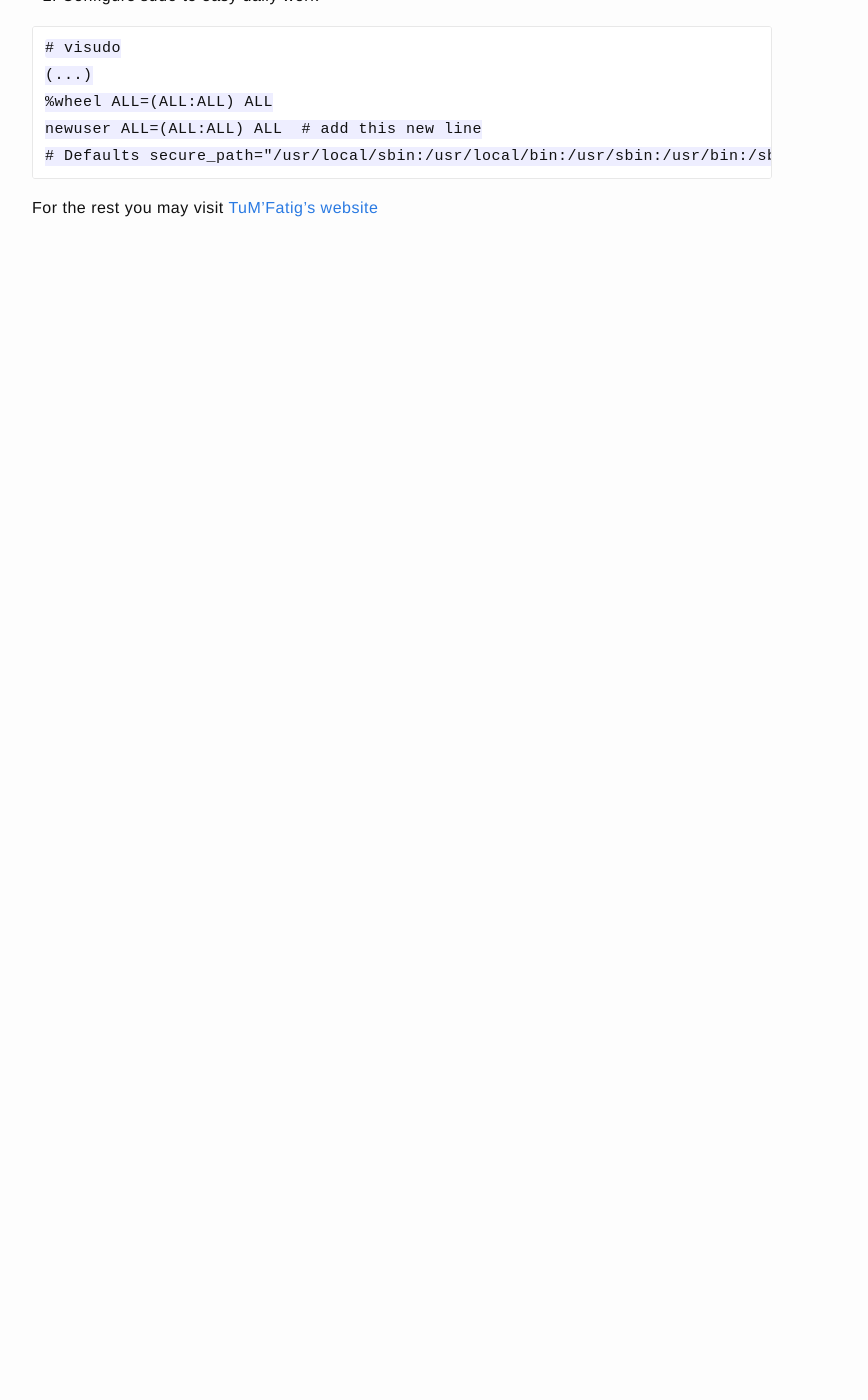
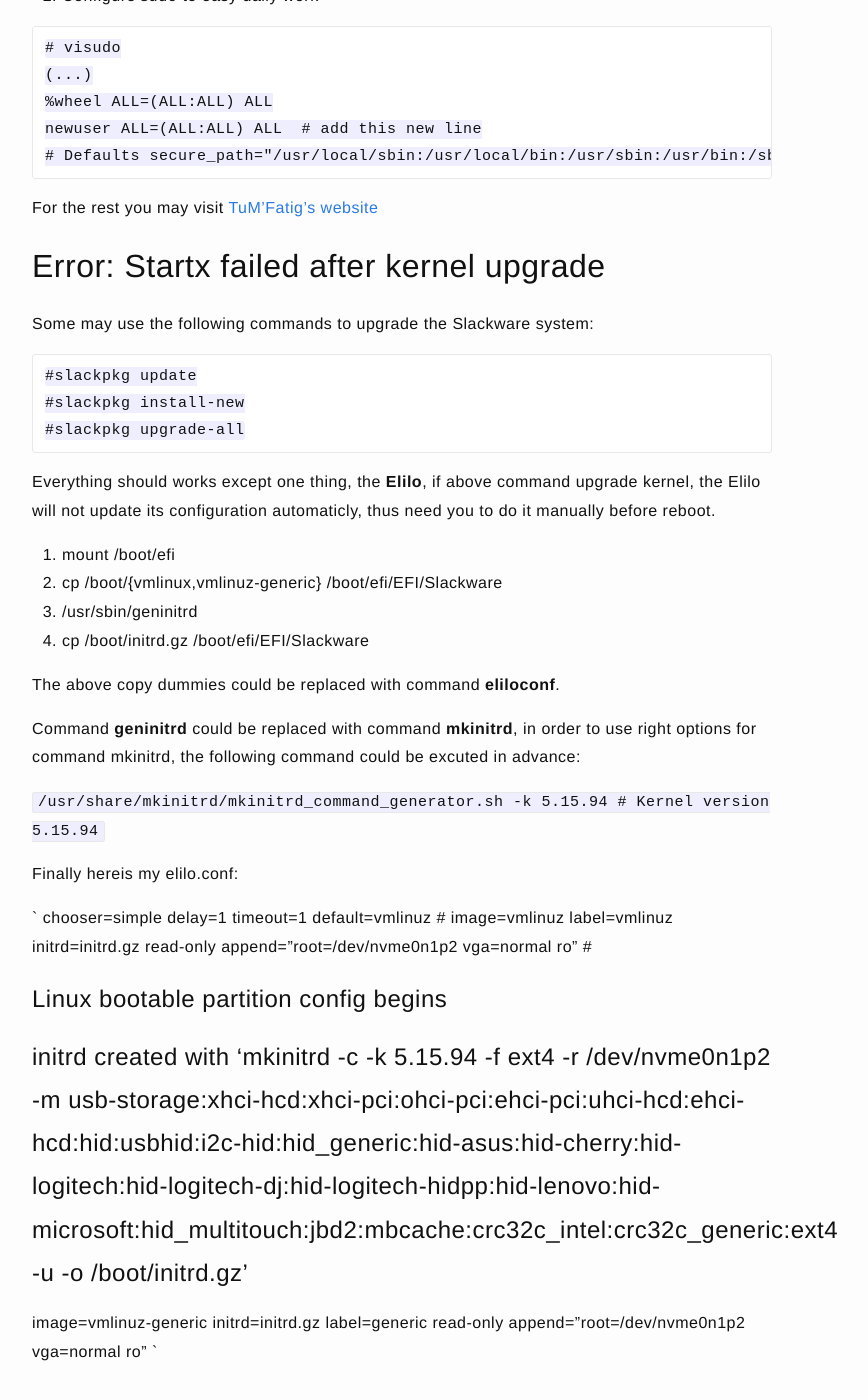
Before and after one commit to jazzi/jazzi.github.io, a Jekyll site: the page built from _posts/2023-03-22-how-to-install-slackware-15-with-uefi-and-nvidia.md, in a window 1280 px wide and 1400 px high, scrolled down 2165 px. Shown: the whole window, without its empty margins (238-1106 px from the left). Built offline with Jekyll 4.4.1, drawn with Linux system fonts in a browser that asks for light colours; before the commit the page ends 2448 px from its top, so only the background shows below that.

Commit message:
add contents

````diff
--- a/_posts/2023-03-22-how-to-install-slackware-15-with-uefi-and-nvidia.md
+++ b/_posts/2023-03-22-how-to-install-slackware-15-with-uefi-and-nvidia.md
@@ -78,3 +78,49 @@ newuser ALL=(ALL:ALL) ALL  # add this new line
 ```
 
 For the rest you may visit [TuM'Fatig's website](https://www.tumfatig.net/2022/slackware-linux-15-with-fde-on-uefi-laptop/#:~:text=Slackware%20Linux%2015%20with%20FDE%20on%20UEFI%20laptop,be%20entered%20with%20the%20configured%20keyboard%20layout.%20)
+
+## Error: Startx failed after kernel upgrade
+
+Some may use the following commands to upgrade the Slackware system:
+
+```
+#slackpkg update
+#slackpkg install-new
+#slackpkg upgrade-all
+```
+
+Everything should works except one thing, the **Elilo**, if above command upgrade kernel, the Elilo will not update its configuration automaticly, thus need you to do it manually before reboot.
+
+1. mount /boot/efi
+2. cp /boot/{vmlinux,vmlinuz-generic} /boot/efi/EFI/Slackware
+3. /usr/sbin/geninitrd
+4. cp /boot/initrd.gz /boot/efi/EFI/Slackware
+
+The above copy dummies could be replaced with command **eliloconf**.
+
+Command **geninitrd** could be replaced with command **mkinitrd**, in order to use right options for command mkinitrd, the following command could be excuted in advance:
+
+`/usr/share/mkinitrd/mkinitrd_command_generator.sh -k 5.15.94 # Kernel version 5.15.94`
+
+Finally hereis my elilo.conf:
+
+`
+chooser=simple
+delay=1
+timeout=1
+default=vmlinuz
+#
+image=vmlinuz
+        label=vmlinuz
+        initrd=initrd.gz
+        read-only
+        append="root=/dev/nvme0n1p2 vga=normal ro"
+#
+# Linux bootable partition config begins
+# initrd created with 'mkinitrd -c -k 5.15.94 -f ext4 -r /dev/nvme0n1p2 -m usb-storage:xhci-hcd:xhci-pci:ohci-pci:ehci-pci:uhci-hcd:ehci-hcd:hid:usbhid:i2c-hid:hid_generic:hid-asus:hid-cherry:hid-logitech:hid-logitech-dj:hid-logitech-hidpp:hid-lenovo:hid-microsoft:hid_multitouch:jbd2:mbcache:crc32c_intel:crc32c_generic:ext4 -u -o /boot/initrd.gz'
+image=vmlinuz-generic
+	initrd=initrd.gz
+	label=generic
+	read-only
+	append="root=/dev/nvme0n1p2 vga=normal ro"
+`
````
